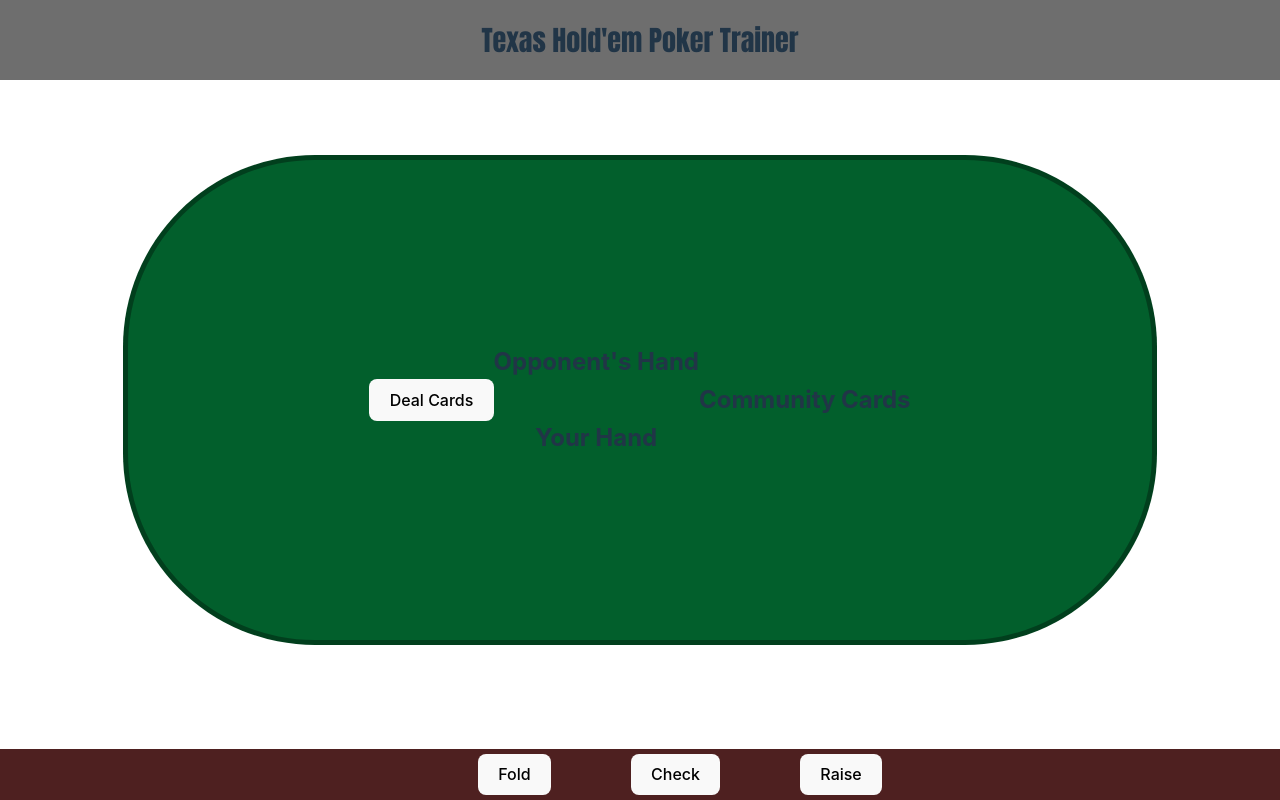
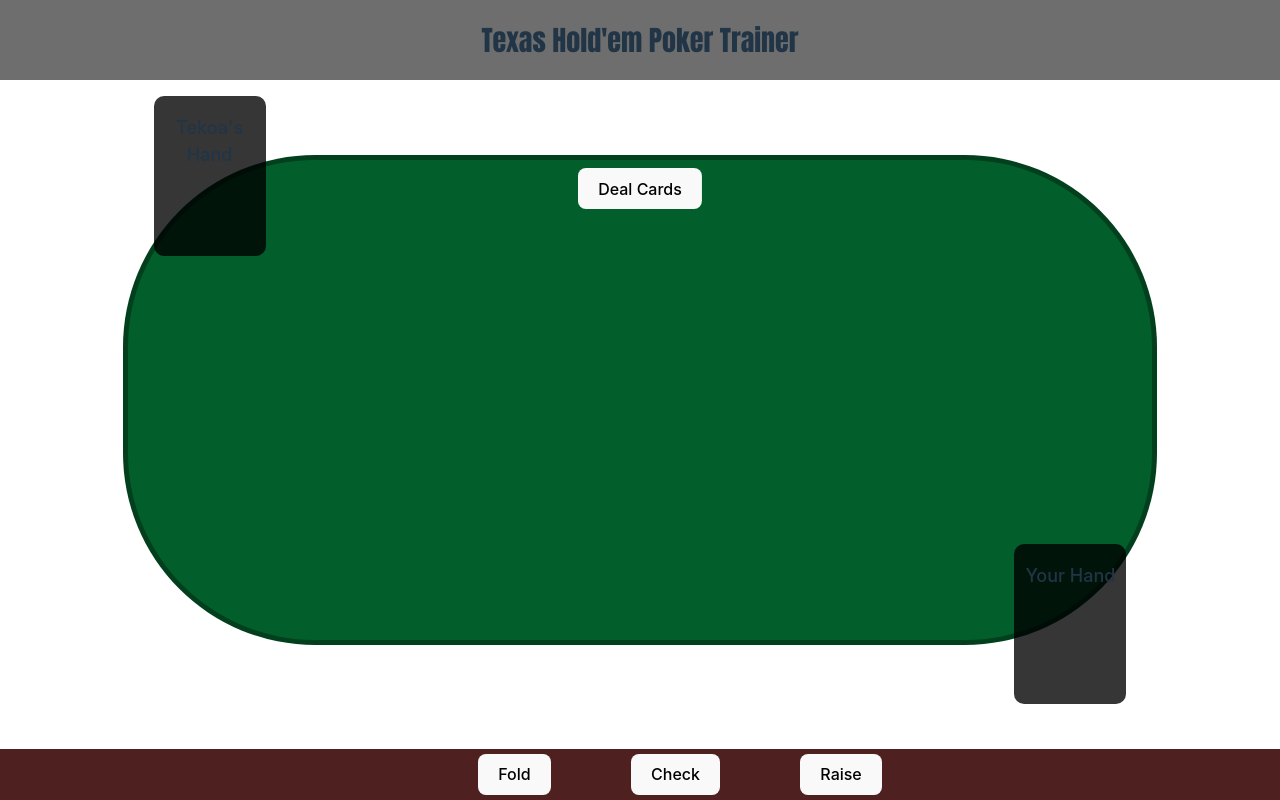
Before and after one commit to Joshieingold/poker-trainer, a React (Vite) app: page / in a window 1280 px wide. Built offline with nearby package versions, Linux system fonts and the light colour scheme.

Commit message:
Many updates. Screen is formatted better, and hands are properly evaluated

```diff
--- a/src/components/Actions/actions.css
+++ b/src/components/Actions/actions.css
@@ -8,9 +8,17 @@
     height: 4vw;
     background: rgb(78, 32, 32);
 }
-.actionBtn {
+.foldBtn, .checkBtn, .raiseBtn {
     display: flex;
     justify-content: center;
     align-items: center;
     margin-left: 5rem;
 }
+.foldBtn:hover {
+    border-color: rgba(255, 0, 0, 0.459);
+    transition: 0.5s;
+}
+.raiseBtn:hover {
+    border-color: rgba(60, 255, 0, 0.459);
+    transition: 0.5s;
+}
--- a/src/components/Actions/actions.jsx
+++ b/src/components/Actions/actions.jsx
@@ -1,13 +1,17 @@
-// src/components/ActionButtons.jsx
+// Currently does nothing.. Not even super sure how to make it do something.
+
 import React from 'react';
 import "./actions.css";
 
 
-const Actions = () => (
+const Actions =  ({onRestart}) => {
+  return (
   <div className="actions">
-    <button className='actionBtn'>Fold</button>
-    <button className='actionBtn'>Check</button>
-    <button className='actionBtn'>Raise</button>
+    <button onClick={onRestart}className='foldBtn'>Fold</button>
+    <button className='checkBtn'>Check</button>
+    <button className='raiseBtn'>Raise</button>
   </div>
 );
+}
+
 export default Actions;
--- a/src/components/Card.css
+++ b/src/components/Card.css
@@ -1,6 +1,6 @@
 .card {
-    width: 60px;
-    height: 90px;
+    width: 50px;
+    height: 70px;
     border: 1px solid #000;
     border-Radius: 8px;
     background: #fff;
--- a/src/components/PokerTable.css
+++ b/src/components/PokerTable.css
@@ -1,19 +1,81 @@
 .gameArea {
     width: 100vw;
-    height:78vh;
+    height: 78vh;
+    display: flex;
+    flex-direction: column;
+    justify-content: center;
+    align-items: center;
+}
+
+.table {
+    position: relative;
     display: flex;
     justify-content: center;
     align-items: center;
-
-}
-.table {
-    display: flex;
     text-align: center;
     background: rgb(2, 95, 44);
     height: 60vh;
     width: 80vw;
-    justify-content: center;
-    align-items: center;
     border-radius: 12rem;
     border: 5px solid rgba(0, 0, 0, 0.336);
-    }
+    overflow: hidden;
+}
+
+/* Displays the GameState Updating container for the button */
+.gameControls {
+    position: absolute;
+    top: 1vh;
+    left: 50%;
+    transform: translateX(-50%); /* Only way I can find to center it */
+    text-align: center;
+    z-index: 10; /* On top of board */
+}
+
+.gameState {
+    font-size: 1.5rem;
+    font-weight: bold;
+    margin-bottom: 0.5rem;
+}
+
+.button {
+    cursor: pointer;
+}
+
+.player1Container, .player2Container {
+    position: absolute;
+    height: 10rem;
+    width: 7rem;
+    background-color: rgba(0, 0, 0, 0.788);
+    border-radius: 10px;
+    display: flex;
+    flex-direction: column;
+    align-items: center;
+    text-align: center;
+    z-index: 100;
+}
+
+.player1Container {
+    top: 12vh;
+    left: 12vw;
+}
+
+.player2Container {
+    bottom: 12vh;
+    right: 12vw;
+}
+
+.playerName {
+    font-size: large;
+    font-weight: 500;
+    width: 100%;
+}
+
+.communityCardsContainer {
+    position: absolute;
+    top: 50%;
+    left: 50%;
+    transform: translate(-50%, -50%);
+
+    padding: 1rem;
+    border-radius: 1rem;
+}
--- a/src/components/PokerTable.jsx
+++ b/src/components/PokerTable.jsx
@@ -6,6 +6,7 @@ import './PokerTable.css';
 
 const suits = ['♠', '♣', '♥', '♦'];
 const values = ['2', '3', '4', '5', '6', '7', '8', '9', '10', 'J', 'Q', 'K', 'A'];
+
 
 // Generates all possible cards.
 const createDeck = () => {
@@ -32,7 +33,7 @@ const PokerTable = () => {
     const [playerHand, setPlayerHand] = useState([]);
     const [opponentHand, setOpponentHand] = useState([]);
     const [communityCards, setCommunityCards] = useState([]);
-    const [gameState, setGameState] = useState('start'); // Game states
+    const [gameState, setGameState] = useState('start');
     const [winner, setWinner] = useState(null);
 
     useEffect(() => {
@@ -41,111 +42,109 @@ const PokerTable = () => {
 
     const dealHands = () => {
         const newDeck = [...deck];
-        setPlayerHand(newDeck.slice(0, 2)); // Player gets first 2 cards
+        setPlayerHand(newDeck.slice(0, 2)); // you get first 2 cards
         setOpponentHand(newDeck.slice(2, 4)); // Opponent gets next 2 cards
-        setDeck(newDeck.slice(4)); // Update the deck
-        setGameState('pre-flop');
+        setDeck(newDeck.slice(4)); // deletes the cards from the deck that were given
+        setGameState('pre-flop'); // Changes the game state to reflect the time of the game
     };
 
     const revealFlop = () => {
-        const newDeck = [...deck];
-        setCommunityCards(newDeck.slice(0, 3)); // Reveal first 3 community cards
-        setDeck(newDeck.slice(3)); // Update the deck
-        setGameState('flop');
+        const newDeck = [...deck]; // Uses the old deck with the cards taken off for no risk of duplicates! I think.
+        setCommunityCards(newDeck.slice(0, 3)); // Reveals the first 3 community cards
+        setDeck(newDeck.slice(3)); // deletes the cards from the deck that were given
+        setGameState('flop'); // Changes the game state to reflect the time of the game
     };
 
     const revealTurn = () => {
         const newDeck = [...deck];
         setCommunityCards((prev) => [...prev, newDeck[0]]); // Add turn card
-        setDeck(newDeck.slice(1)); // Update the deck
-        setGameState('turn');
+        setDeck(newDeck.slice(1)); // deletes the cards from the deck that were given
+        setGameState('turn'); // Changes the game state to reflect the time of the game
     };
 
     const revealRiver = () => {
         const newDeck = [...deck];
         setCommunityCards((prev) => [...prev, newDeck[0]]); // Add river card
-        setDeck(newDeck.slice(1)); // Update the deck
-        setGameState('river');
+        setDeck(newDeck.slice(1)); // deletes the cards from the deck that were given
+        setGameState('river'); // Changes the game state to reflect the time of the game
     };
 
     const handleShowdown = () => {
         const playerFullHand = [...playerHand, ...communityCards];
         const opponentFullHand = [...opponentHand, ...communityCards];
         const result = compareHands(playerFullHand, opponentFullHand); // Evaluate the best hands
+        console.log(playerFullHand, opponentFullHand)
         setWinner(result); // Set the winner based on comparison
         setGameState('showdown');
     };
-
+    // Creates new deck, empties hands, empties community cards and resets the gamestate!
     const handleRestart = () => {
         const newDeck = shuffleDeck(createDeck());
         setDeck(newDeck);
         setPlayerHand([]);
         setOpponentHand([]);
         setCommunityCards([]);
-        setGameState('start'); // Reset the game state
+        setGameState('start');
         setWinner(null);
     };
-
     return (
         <div className='gameArea'>
             <div className='table'>
+                <div className='gameControls'>
+
+
                     {gameState === 'start' && (
                         <button onClick={dealHands} className='button'>
                             Deal Cards
                         </button>
                     )}
                     {gameState === 'pre-flop' && (
-                    <div>
-                        <h2>Pre-Flop</h2>
                         <button onClick={revealFlop} className='button'>
                             Reveal Flop
                         </button>
-                    </div>
                     )}
                     {gameState === 'flop' && (
-                    <div>
-                        <h2>Flop</h2>
                         <button onClick={revealTurn} className='button'>
                             Reveal Turn
                         </button>
-                    </div>
                     )}
                     {gameState === 'turn' && (
-                    <div>
-                        <h2>Turn</h2>
                         <button onClick={revealRiver} className='button'>
                             Reveal River
                         </button>
-                    </div>
                     )}
                     {gameState === 'river' && (
-                    <div>
-                        <h2>River</h2>
                         <button onClick={handleShowdown} className='button'>
                             Showdown
                         </button>
-                    </div>
                     )}
                     {gameState === 'showdown' && (
                         <div>
-                        <h2>Showdown</h2>
-                        <h3>{winner}</h3>
+
                             <button onClick={handleRestart} className='button'>
                                 Restart
                             </button>
+                            <h3>{winner}</h3>
                         </div>
                     )}
-                <div className='handsContainer'>
-                    <Hand cards={opponentHand} title="Opponent's Hand" />
-                    <Hand cards={playerHand} title="Your Hand" />
                 </div>
+
                 <div className='communityCardsContainer'>
-                    <h2>Community Cards</h2>
                     <Hand cards={communityCards} />
                 </div>
             </div>
+            <div className='player1Container'>
+                    <p className='playerName'>Tekoa's Hand</p>
+                    <Hand cards={opponentHand} />
+                </div>
+
+                <div className='player2Container'>
+                    <p className='playerName'>Your Hand</p>
+                    <Hand cards={playerHand} />
+                </div>
         </div>
     );
-};
+
+    }
 
 export default PokerTable;
--- a/src/utils/handEvaluator.jsx
+++ b/src/utils/handEvaluator.jsx
@@ -1,14 +1,32 @@
-// handEvaluator.jsx
-import { Hand as PokerHand } from 'pokersolver';
+import { Hand } from 'pokersolver';
+
+// maps the icons for the UI into letters for poker-solver
+const convertCardForSolver = (card) => {
+    const suitMap = {
+        '♠': 's',
+        '♥': 'h',
+        '♦': 'd',
+        '♣': 'c'
+    };
+    return `${card.value}${suitMap[card.suit]}`;
+};
 
 export const compareHands = (playerHand, opponentHand) => {
-    const playerCards = PokerHand.solve(playerHand.map(card => `${card.value}${card.suit}`));
-    const opponentCards = PokerHand.solve(opponentHand.map(card => `${card.value}${card.suit}`));
+    // converts the players cards from the UI into the format for poker-solver
+    const playerCards = Hand.solve(playerHand.map(convertCardForSolver));
+    const opponentCards = Hand.solve(opponentHand.map(convertCardForSolver));
 
-    if (playerCards > opponentCards) {
-        return 'Player Wins';
-    } else if (playerCards < opponentCards) {
-        return 'Opponent Wins';
+    console.log('Player Cards:', playerCards);
+    console.log('Opponent Cards:', opponentCards);
+
+    // Compare hands using pokersolver
+    const winner = Hand.winners([playerCards, opponentCards]);
+
+    // Determine the winner
+    if (winner[0] === playerCards) {
+        return 'Josh Wins';
+    } else if (winner[0] === opponentCards) {
+        return 'Tekoa Wins';
     } else {
         return 'It\'s a Tie!';
     }
```
Also changed, not shown: src/hooks/usePokerGame.jsx (deleted, +0 -13 lines). Lines whose indentation alone changed are shown as unchanged.
